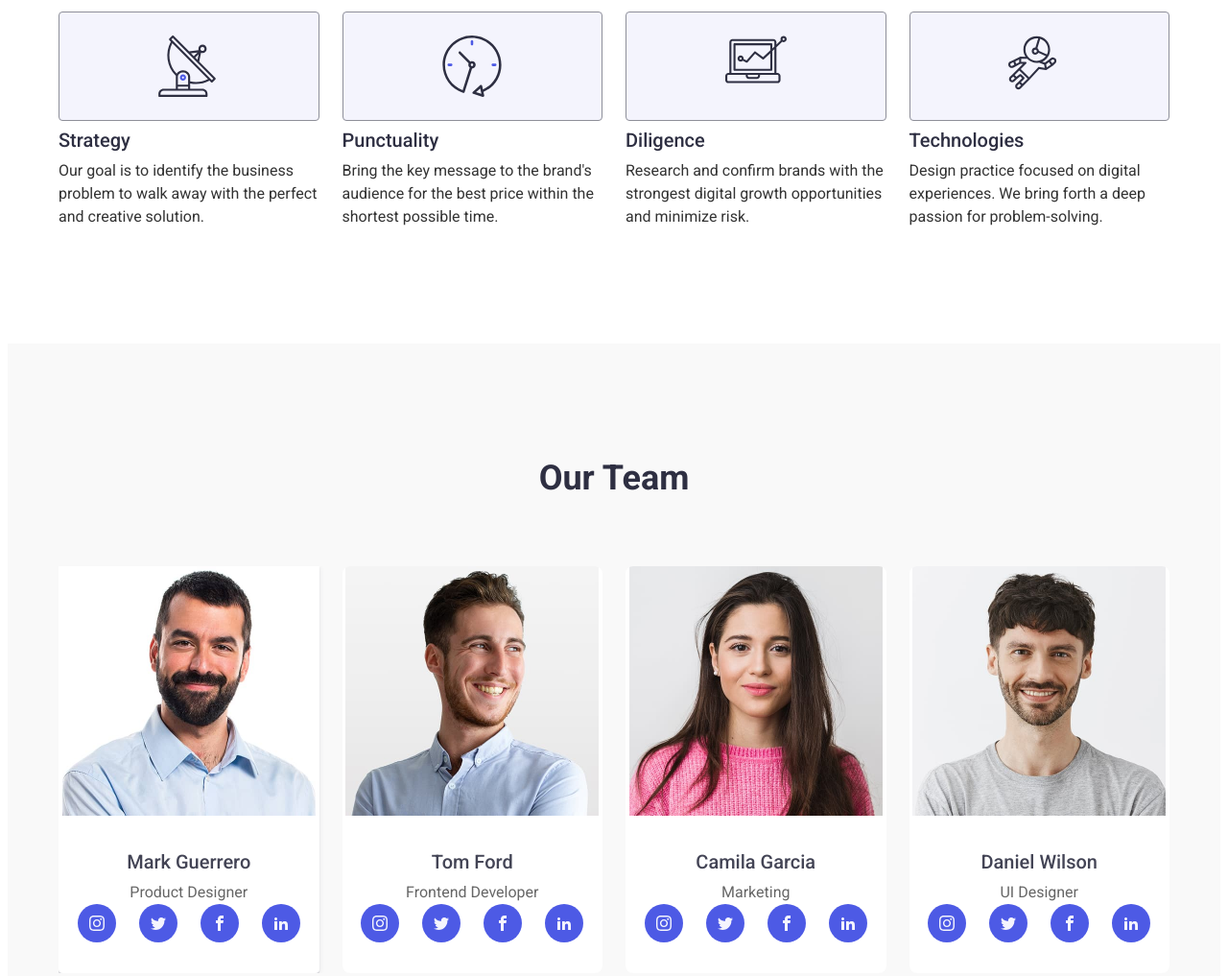
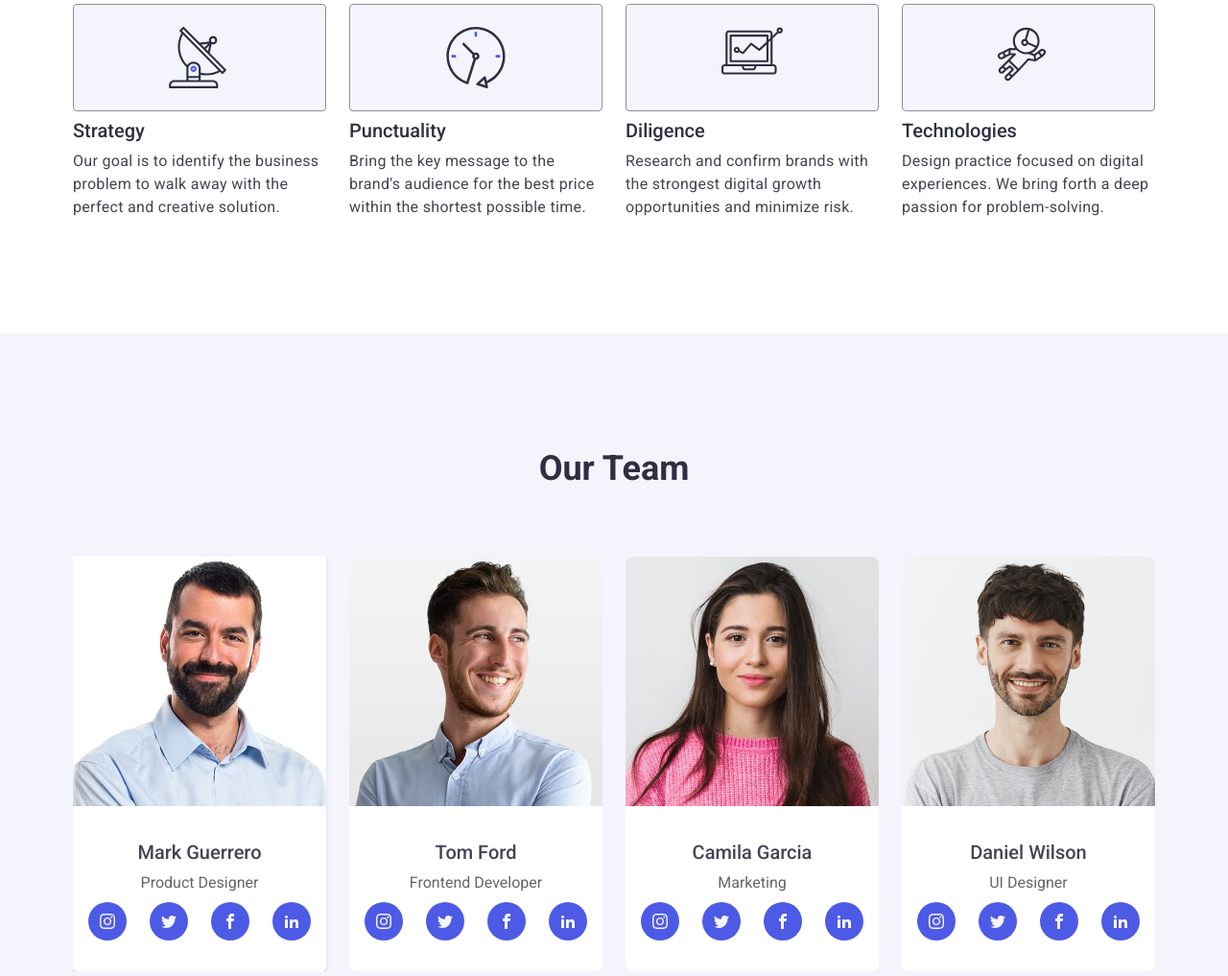
Before and after one commit to Ruslan-Dev-JS/goit-markup-hm-04, a plain HTML site: page index.html in a window 1280 px wide. Shown: the part 789-1806 px from the top of the page at 96% size. Drawn offline with nearby package versions, Linux system fonts and the light colour scheme.

Commit message:
added new file

```diff
--- a/css/style.css
+++ b/css/style.css
@@ -217,17 +217,17 @@ color: #2E2F42;
 }
 
 .features-text {
-  font-family: Roboto;
-font-weight: 400;
-font-style: Regular;
-font-size: 16px;
-line-height: 24px;
-letter-spacing: 2%;
-color: #333;
+  font-family: 'Roboto', sans-serif;
+  font-weight: 400;
+  font-style: normal;
+  font-size: 16px;
+  line-height: 24px;
+  letter-spacing: 0.02em;
 }
 
+
 .team-section {
-  background-color: #f9f9f9;
+  background-color: #F4F4FD;
   padding: 120px 0;
 }
 
@@ -339,7 +339,7 @@ font-weight: 700;
 .portfolio-list {
   display: flex;
   flex-wrap: wrap;
-  gap: 24px;
+  gap: 48px 24px;
   list-style: none;
   padding: 0;
   margin: 0;
@@ -432,6 +432,7 @@ line-height: 24px;
   font-size: 16px;
   line-height: 24px;
   color: #666;
+  margin-bottom: 8px;
 }
 
 .site-footer {
--- a/index.html
+++ b/index.html
@@ -3,6 +3,7 @@
 <head>
     <meta charset="UTF-8">
     <meta name="viewport" content="width=device-width, initial-scale=1.0">
+     <link rel="stylesheet" href="https://cdnjs.cloudflare.com/ajax/libs/modern-normalize/3.0.1/modern-normalize.min.css" integrity="sha512-q6WgHqiHlKyOqslT/lgBgodhd03Wp4BEqKeW6nNtlOY4quzyG3VoQKFrieaCeSnuVseNKRGpGeDU3qPmabCANg==" crossorigin="anonymous" referrerpolicy="no-referrer" />
     <link rel="preconnect" href="https://fonts.googleapis.com">
 <link rel="preconnect" href="https://fonts.googleapis.com">
 <link rel="preconnect" href="https://fonts.gstatic.com" crossorigin>
```
